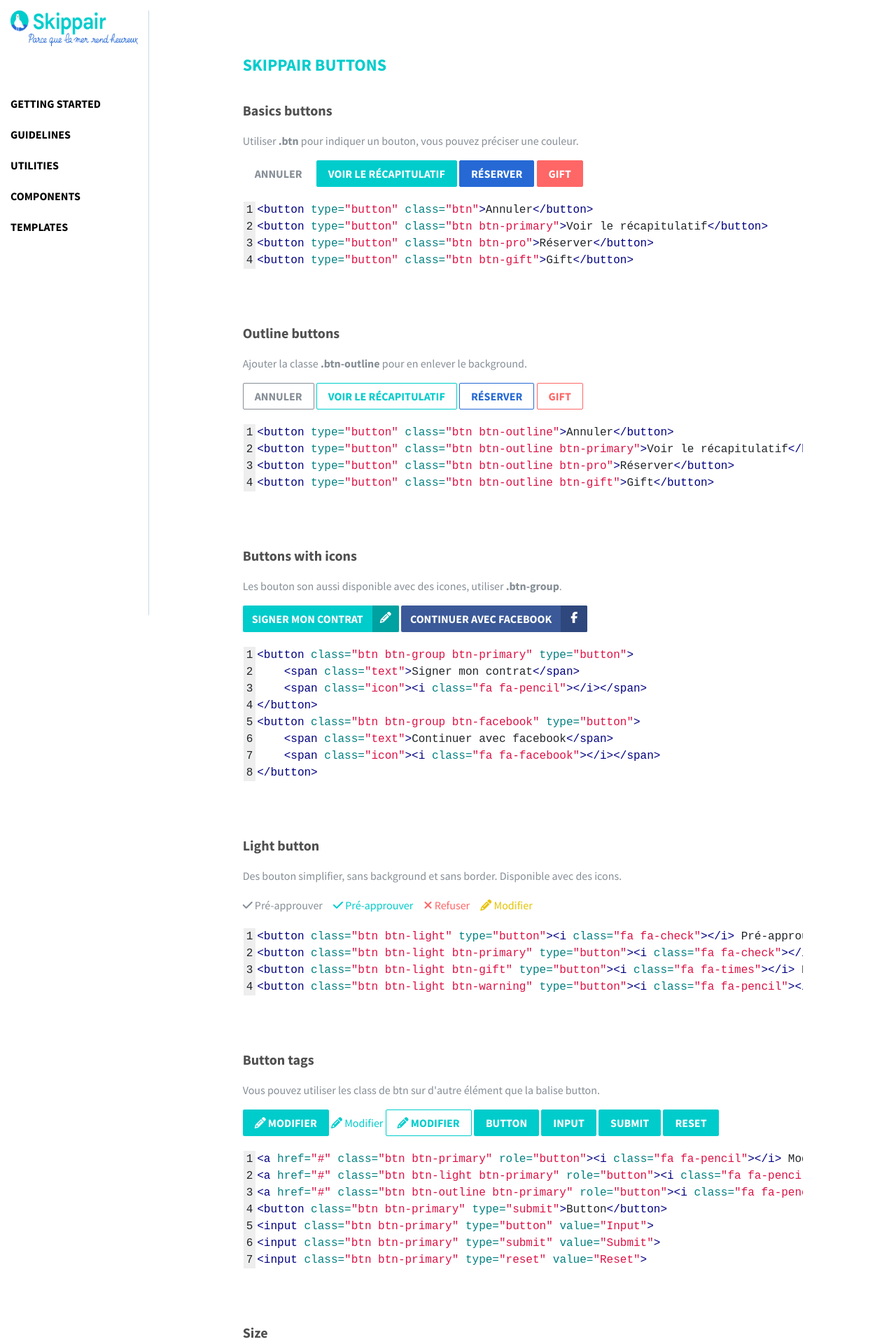
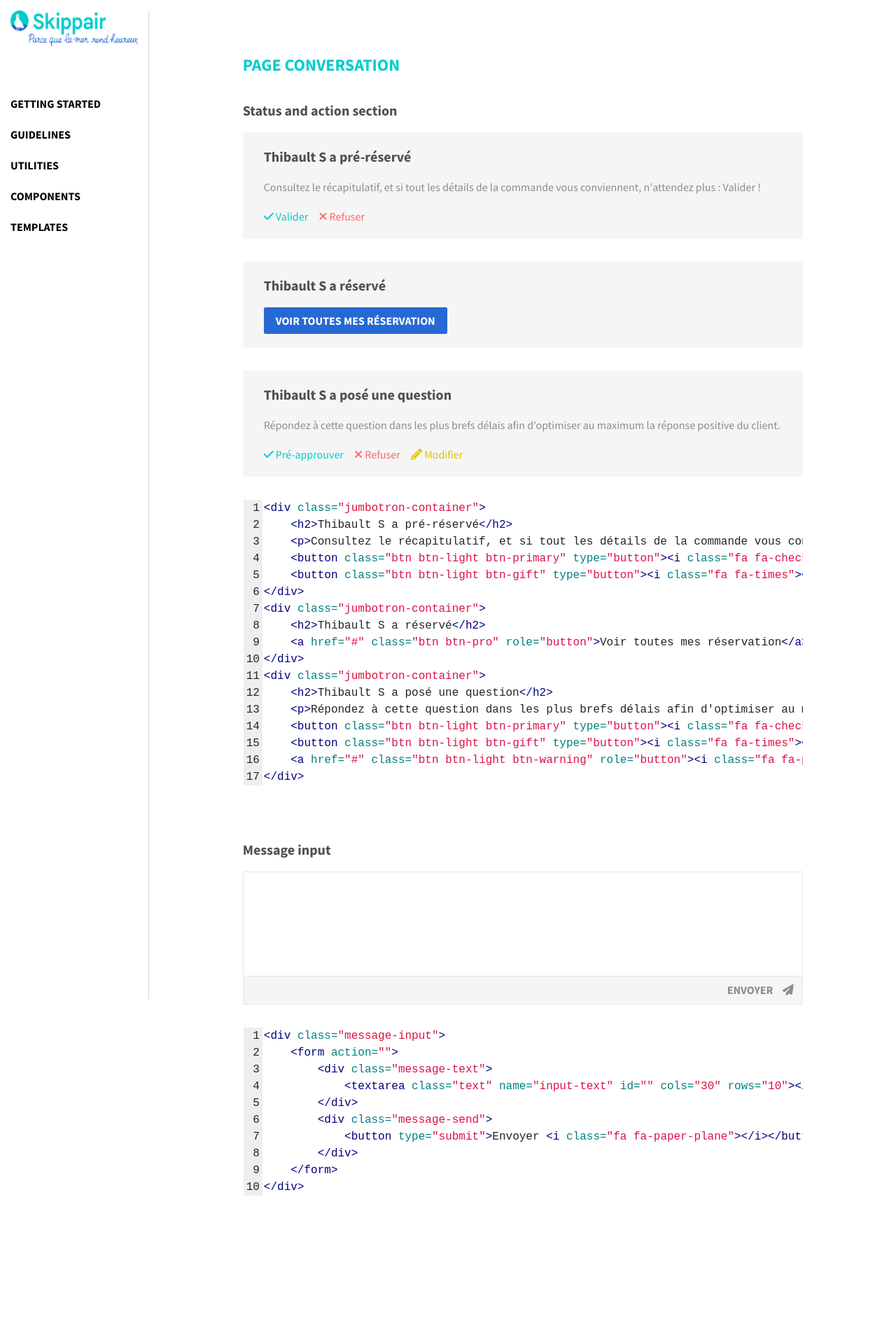
Before and after one commit to skippair/skippair.github.io, a Jekyll site: the page built from index.html, in a window 1280 px wide. Shown: the top 1920 px of the page at 70% size. Built offline with Jekyll 4.4.1, drawn with Linux system fonts in a browser that asks for light colours; nearby versions of some CDN libraries; after the commit the page ends 1725 px from its top, so only the background shows below that; some of the changed text lies outside the part shown.

Commit message:
update : Order status for conversation pages

```diff
--- a/_includes/content/components/buttons.html
+++ b/_includes/content/components/buttons.html
@@ -1,4 +1,4 @@
-<div class="tab-pane s-container fade active show" id="buttons" role="tabpanel" aria-labelledby="buttons-tab">
+<div class="tab-pane s-container fade" id="buttons" role="tabpanel" aria-labelledby="buttons-tab">
     <h1>Skippair buttons</h1>
 
 
--- a/_includes/content/components/conversation-page.html
+++ b/_includes/content/components/conversation-page.html
@@ -1,4 +1,4 @@
-<div class="tab-pane s-container fade" id="conversation-page" role="tabpanel" aria-labelledby="buttons-tab">
+<div class="tab-pane s-container fade active show" id="conversation-page" role="tabpanel" aria-labelledby="buttons-tab">
     <h1>Page conversation</h1>
 
     <!-- Status Action Section -->
@@ -7,11 +7,21 @@
 
 {% capture status-action-panel %}
 <div class="jumbotron-container">
-    <h2>Réservations confirmée. A bientôt à Hendayes !</h2>
-    <p>Votre pro, Serge est à votre disposition pour répondre aux questions que vous vous posez sur votre voyage.</p>
+    <h2>Thibault S a pré-réservé</h2>
+    <p>Consultez le récapitulatif, et si tout les détails de la commande vous conviennent, n'attendez plus : Valider !</p>
+    <button class="btn btn-light btn-primary" type="button"><i class="fa fa-check"></i> Valider</button>
+    <button class="btn btn-light btn-gift" type="button"><i class="fa fa-times"></i> Refuser</button>
+</div>
+<div class="jumbotron-container">
+    <h2>Thibault S a réservé</h2>
+    <a href="#" class="btn btn-pro" role="button">Voir toutes mes réservation</a>
+</div>
+<div class="jumbotron-container">
+    <h2>Thibault S a posé une question</h2>
+    <p>Répondez à cette question dans les plus brefs délais afin d'optimiser au maximum la réponse positive du client.</p>
     <button class="btn btn-light btn-primary" type="button"><i class="fa fa-check"></i> Pré-approuver</button>
     <button class="btn btn-light btn-gift" type="button"><i class="fa fa-times"></i> Refuser</button>
-    <button class="btn btn-light btn-warning" type="button"><i class="fa fa-pencil"></i> Modifier</button>
+    <a href="#" class="btn btn-light btn-warning" role="button"><i class="fa fa-pencil"></i> Modifier</a>
 </div>
 {% endcapture %}
 
--- a/assets/scss/components/_button.scss
+++ b/assets/scss/components/_button.scss
@@ -1,3 +1,7 @@
+a.btn:hover {
+    color: white;
+}
+
 .btn {
     text-transform: uppercase;
     border-radius: 2px;
```
Also changed, not shown: assets/css/main.min.css, assets/css/styleguide.min.css.
